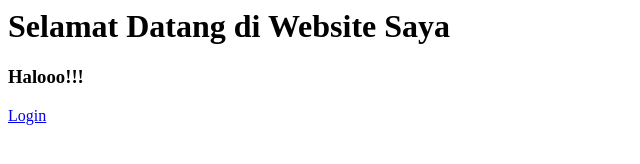
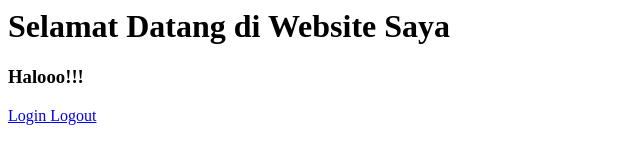
Before and after one commit to riskyarya24/ra-resolusi, a plain HTML site: page index-with-link.html in a window 1280 px wide. Shown: the full height of the page, 0-640 px from the left. Drawn offline with Linux system fonts and the light colour scheme.

Commit message:
penambahan logout

```diff
--- a/index-with-link.html
+++ b/index-with-link.html
@@ -9,5 +9,6 @@
     <h3>Halooo!!!</h3>
 
     <a href="login.php"> Login </a>
+    <a href="logout.php"> Logout </a>
   </body>
 </html>
```
